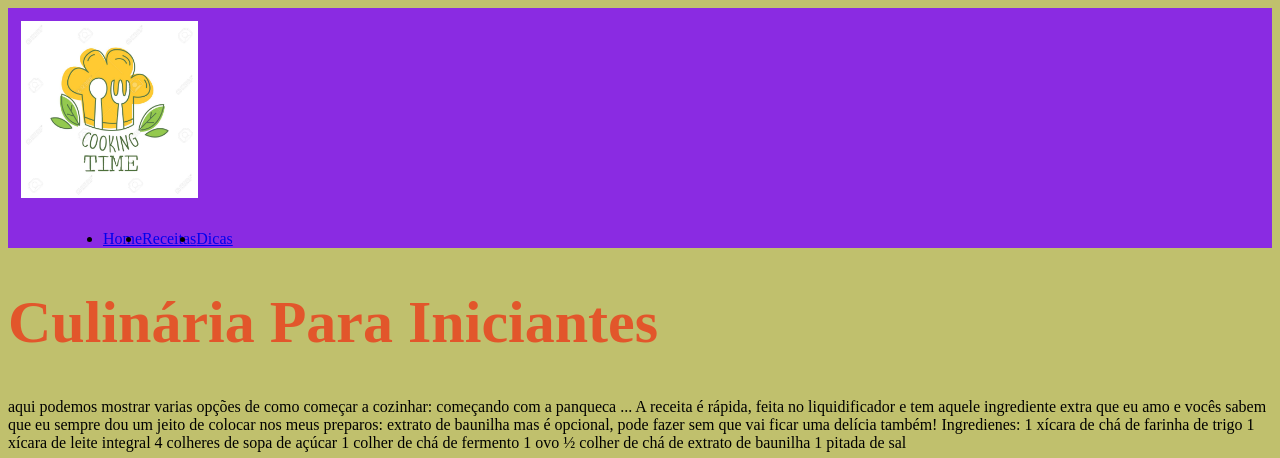
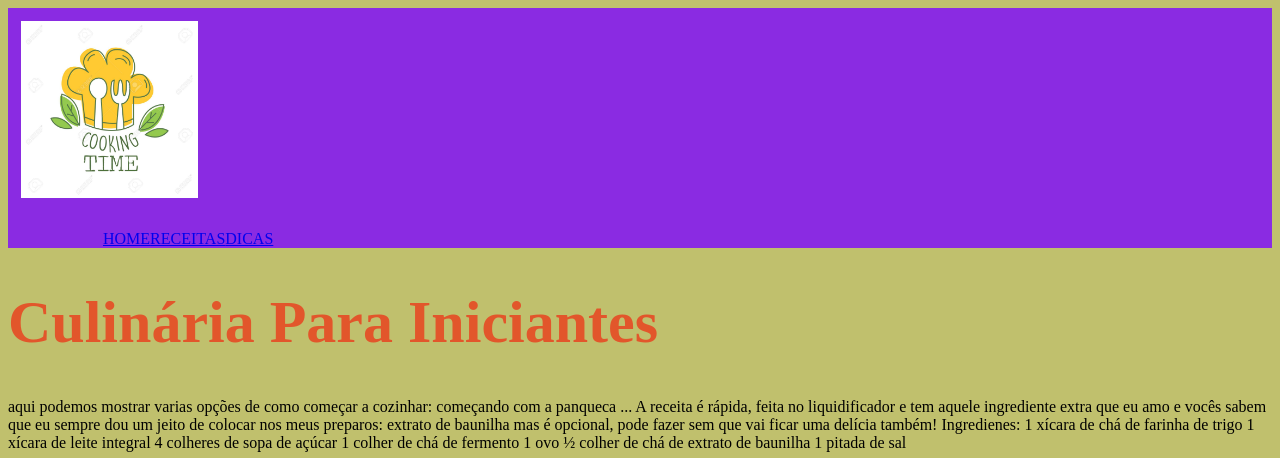
Before and after one commit to aninhalu25/avaliacao30, a plain HTML site: page index.html in a window 1280 px wide. Shown: the top 458 px of the page. Drawn offline with Linux system fonts and the light colour scheme.

Commit message:
header li {     display: inline;     text-transform: uppercase;     }

```diff
--- a/style.css
+++ b/style.css
@@ -27,3 +27,7 @@ img{
     list-style: none;
     padding-left: 70px;
 }
+header li {
+    display: inline;
+    text-transform: uppercase;
+    }
```
